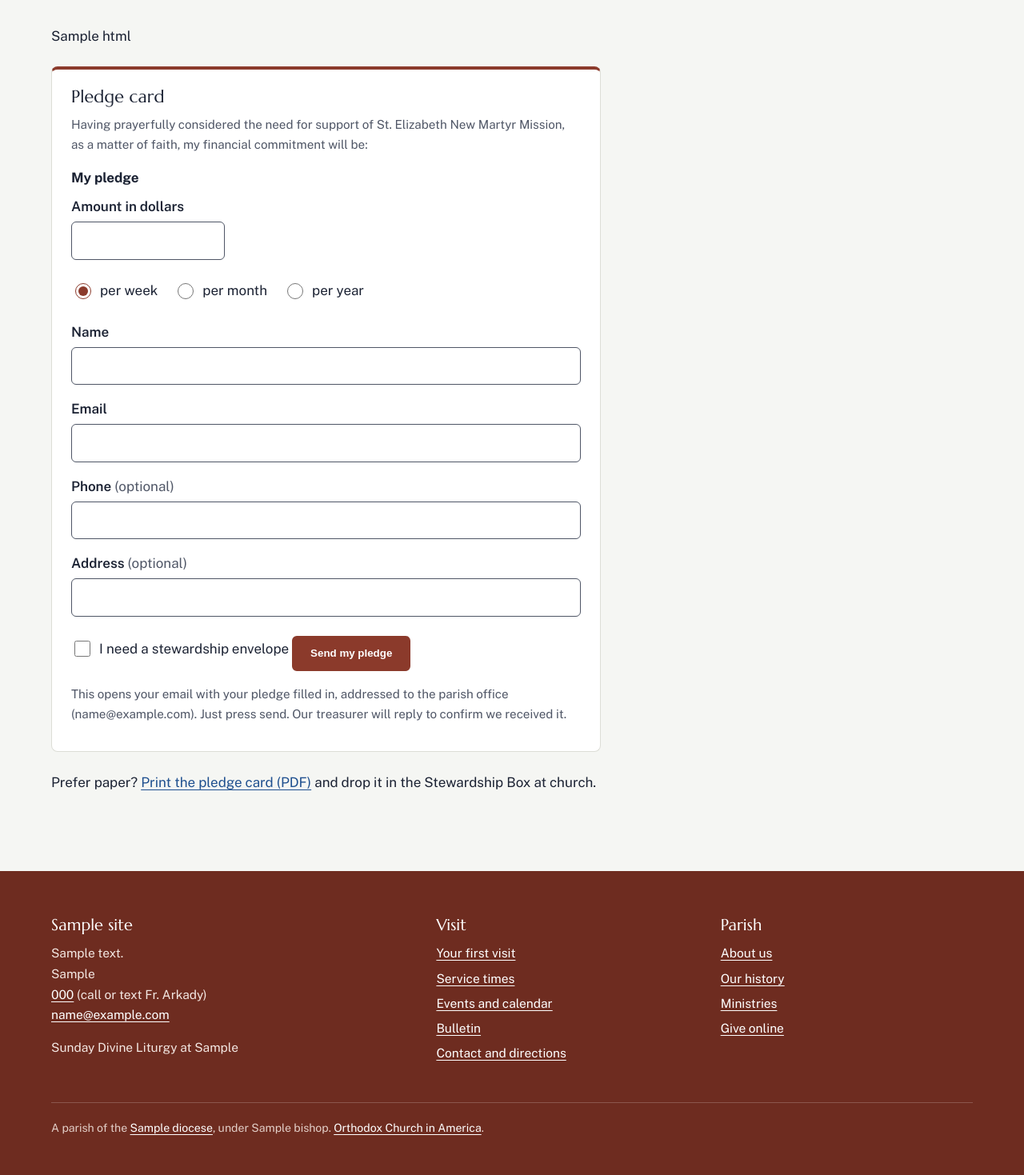
After one commit to rupadre/St-Elizabeth-website, a Python web app: template templates/give.html in a window 1280 px wide. The commit adds this page. Shown: the part 821-2290 px from the top of the page at 80% size. Run offline with Jinja, Linux system fonts and the light colour scheme; the template is opened without the code that fills it: most values are stand-ins (such as "Sample title", 1, 10 or a date in 2020).

Commit message:
Give: move the online pledge card from the old site, add ways to give and where gifts go
Co-Authored-By: Claude Opus 5.5 <noreply@anthropic.com>
Claude-Session: https://claude.ai/code/session_01WUKdjRpBr5KgLV1JiRTfiE

```diff
--- a/parish/routes.py
+++ b/parish/routes.py
@@ -164,7 +164,7 @@ def _build_routes():
         ("events/", "events.html", ctx_events),
         ("glossary/", "page.html", ctx_simple("glossary", "new")),
         ("contact/", "contact.html", ctx_simple("contact", "contact")),
-        ("give/", "page.html", ctx_simple("give", "give")),
+        ("give/", "give.html", ctx_simple("give", "give")),
     ]
     for section in ("new", "orthodoxy-101"):
         for p in content.section_pages(section):
--- a/static/css/site.css
+++ b/static/css/site.css
@@ -348,3 +348,23 @@ a.cal-link:hover .cal-icon, a.cal-link:hover .cal-sub { color: #fff; }
 }
 @media (prefers-reduced-motion: reduce) { * { scroll-behavior: auto !important; transition: none !important; } }
 .nowrap { white-space: nowrap; }
+
+/* Give: pledge card form */
+.pledge-form { background: var(--white); border: 1px solid var(--stone); border-top: 4px solid var(--brick); border-radius: 8px; padding: 1.4rem 1.5rem 1.2rem; margin: 1.5rem 0 1.5rem; }
+.pledge-form h3 { margin-top: 0; }
+.pledge-form fieldset { border: 0; padding: 0; margin: 0 0 1rem; }
+.pledge-form legend { font-weight: 700; margin-bottom: 0.5rem; padding: 0; }
+.pledge-form .field { margin-bottom: 1rem; }
+.pledge-form .field label { display: block; font-weight: 600; margin-bottom: 0.3rem; }
+.pledge-form .optional { font-weight: 400; color: var(--muted); }
+.pledge-form input[type="text"], .pledge-form input[type="email"], .pledge-form input[type="tel"] { width: 100%; min-height: 2.9rem; padding: 0.55rem 0.75rem; font: inherit; color: var(--ink); background: var(--white); border: 1px solid var(--muted); border-radius: 6px; }
+.pledge-form .amount input { max-width: 12rem; }
+.pledge-form input[aria-invalid="true"] { border: 2px solid var(--brick); }
+.pledge-form .period { display: flex; flex-wrap: wrap; gap: 0.5rem 1.25rem; }
+.pledge-form .period label, .pledge-form .check { display: inline-flex; align-items: center; gap: 0.5rem; min-height: 2.75rem; cursor: pointer; }
+.pledge-form input[type="radio"], .pledge-form input[type="checkbox"] { width: 1.25rem; height: 1.25rem; accent-color: var(--brick); }
+.pledge-form .check { margin-bottom: 0.75rem; }
+.pledge-form .form-hint { color: var(--muted); font-size: 0.95rem; }
+.pledge-form .form-error { color: var(--brick); font-weight: 600; min-height: 0; margin: 0 0 0.75rem; }
+.pledge-form .form-error:empty { display: none; }
+.pledge-form button { margin-bottom: 0.5rem; }
--- /dev/null
+++ b/static/js/pledge.js
@@ -0,0 +1,50 @@
+// Pledge card: builds an email to the parish office from the form.
+// Nothing is sent to or stored by the website.
+(function () {
+  var form = document.getElementById("pledge-form");
+  if (!form) return;
+  var error = document.getElementById("pledge-error");
+
+  form.addEventListener("submit", function (ev) {
+    ev.preventDefault();
+    var f = form.elements;
+    var amount = f.amount.value.replace(/[$,\s]/g, "");
+    var name = f.name.value.trim();
+    var email = f.email.value.trim();
+    var problems = [];
+    if (!/^\d+(\.\d{1,2})?$/.test(amount) || Number(amount) <= 0) problems.push(["amount", "Please enter the amount in dollars, for example 25."]);
+    if (!name) problems.push(["name", "Please enter your name."]);
+    if (!/^[^@\s]+@[^@\s]+\.[^@\s]+$/.test(email)) problems.push(["email", "Please enter your email address."]);
+
+    ["amount", "name", "email"].forEach(function (k) { f[k].removeAttribute("aria-invalid"); });
+    if (problems.length) {
+      error.textContent = problems.map(function (p) { return p[1]; }).join(" ");
+      problems.forEach(function (p) { f[p[0]].setAttribute("aria-invalid", "true"); });
+      f[problems[0][0]].focus();
+      return;
+    }
+    error.textContent = "";
+
+    var period = form.querySelector('input[name="period"]:checked').value;
+    var lines = [
+      "Pledge card",
+      "",
+      "Having prayerfully considered the need for support of St. Elizabeth New Martyr Mission, as a matter of faith, my financial commitment will be:",
+      "",
+      "$" + Number(amount).toFixed(2) + " " + period,
+      "",
+      "Name: " + name,
+      "Email: " + email,
+      "Phone: " + (f.phone.value.trim() || "-"),
+      "Address: " + (f.address.value.trim() || "-"),
+      "I need a stewardship envelope: " + (f.envelope.checked ? "Yes" : "No")
+    ];
+    var href = "mailto:" + form.getAttribute("data-email") +
+      "?subject=" + encodeURIComponent("Pledge card from " + name) +
+      "&body=" + encodeURIComponent(lines.join("\n"));
+    var fallback = document.getElementById("pledge-fallback");
+    fallback.querySelector("a").setAttribute("href", href);
+    fallback.hidden = false;
+    window.location.href = href;
+  });
+})();
--- /dev/null
+++ b/templates/give.html
@@ -0,0 +1,46 @@
+{% extends "base.html" %}
+{% block title %}{{ page.title }} | {{ site.short_name }}{% endblock %}
+{% block description %}{{ page.summary }}{% endblock %}
+{% block content %}
+<div class="wrap">
+  <header class="page-head">
+    <h1>{{ page.title }}</h1>
+    <p class="lead">{{ page.summary }}</p>
+  </header>
+  <div class="layout single">
+    <article class="prose">
+      <figure class="page-photo"><img src="{{ static }}img/{{ page.image }}.jpg" alt="{{ page.image_alt }}"></figure>
+      {{ page.html|safe }}
+
+      <form class="pledge-form" id="pledge-form" data-email="{{ site.email }}" novalidate>
+        <h3>Pledge card</h3>
+        <p class="form-hint">Having prayerfully considered the need for support of St. Elizabeth New Martyr Mission, as a matter of faith, my financial commitment will be:</p>
+        <fieldset class="pledge-amount">
+          <legend>My pledge</legend>
+          <div class="field amount">
+            <label for="pledge-amount">Amount in dollars</label>
+            <input id="pledge-amount" name="amount" type="text" inputmode="decimal" autocomplete="off" required>
+          </div>
+          <div class="period" role="radiogroup" aria-label="How often">
+            <label><input type="radio" name="period" value="per week" checked> per week</label>
+            <label><input type="radio" name="period" value="per month"> per month</label>
+            <label><input type="radio" name="period" value="per year"> per year</label>
+          </div>
+        </fieldset>
+        <div class="field"><label for="pledge-name">Name</label><input id="pledge-name" name="name" type="text" autocomplete="name" required></div>
+        <div class="field"><label for="pledge-email">Email</label><input id="pledge-email" name="email" type="email" autocomplete="email" required></div>
+        <div class="field"><label for="pledge-phone">Phone <span class="optional">(optional)</span></label><input id="pledge-phone" name="phone" type="tel" autocomplete="tel"></div>
+        <div class="field"><label for="pledge-address">Address <span class="optional">(optional)</span></label><input id="pledge-address" name="address" type="text" autocomplete="street-address"></div>
+        <label class="check"><input type="checkbox" name="envelope" value="yes"> I need a stewardship envelope</label>
+        <p class="form-error" id="pledge-error" role="alert"></p>
+        <button class="button" type="submit">Send my pledge</button>
+        <p class="form-fallback" id="pledge-fallback" hidden>Your email should open now. If it didn't, <a href="#">open the email here</a>, or write to <a href="mailto:{{ site.email }}">{{ site.email }}</a>.</p>
+        <p class="form-hint">This opens your email with your pledge filled in, addressed to the parish office ({{ site.email }}). Just press send. Our treasurer will reply to confirm we received it.</p>
+      </form>
+
+      <p>Prefer paper? <a href="{{ static }}give/pledge-card.pdf">Print the pledge card (PDF)</a> and drop it in the Stewardship Box at church.</p>
+    </article>
+  </div>
+</div>
+<script src="{{ static }}js/pledge.js" defer></script>
+{% endblock %}
```
Also changed, not shown: CLAUDE.md (+1 -0 lines), content/pages/give.md (+20 -2 lines), 1 other file.
